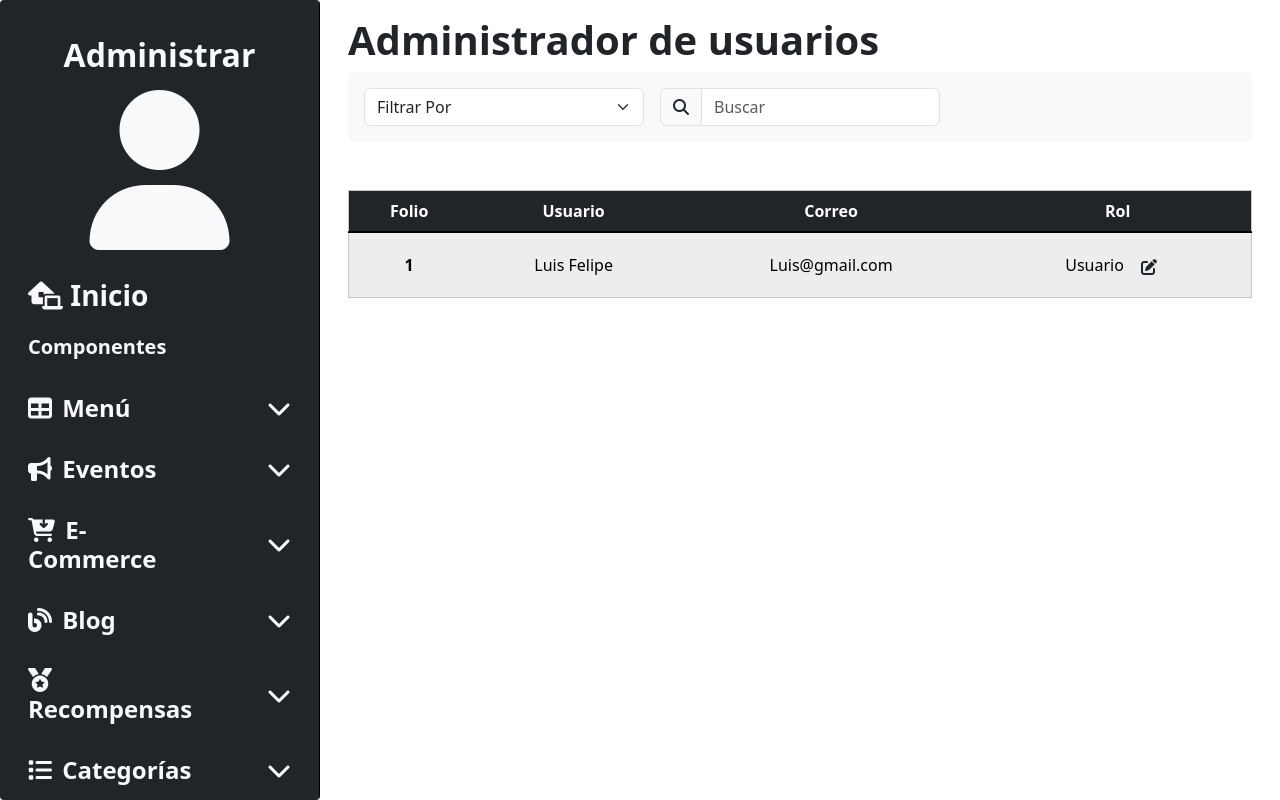
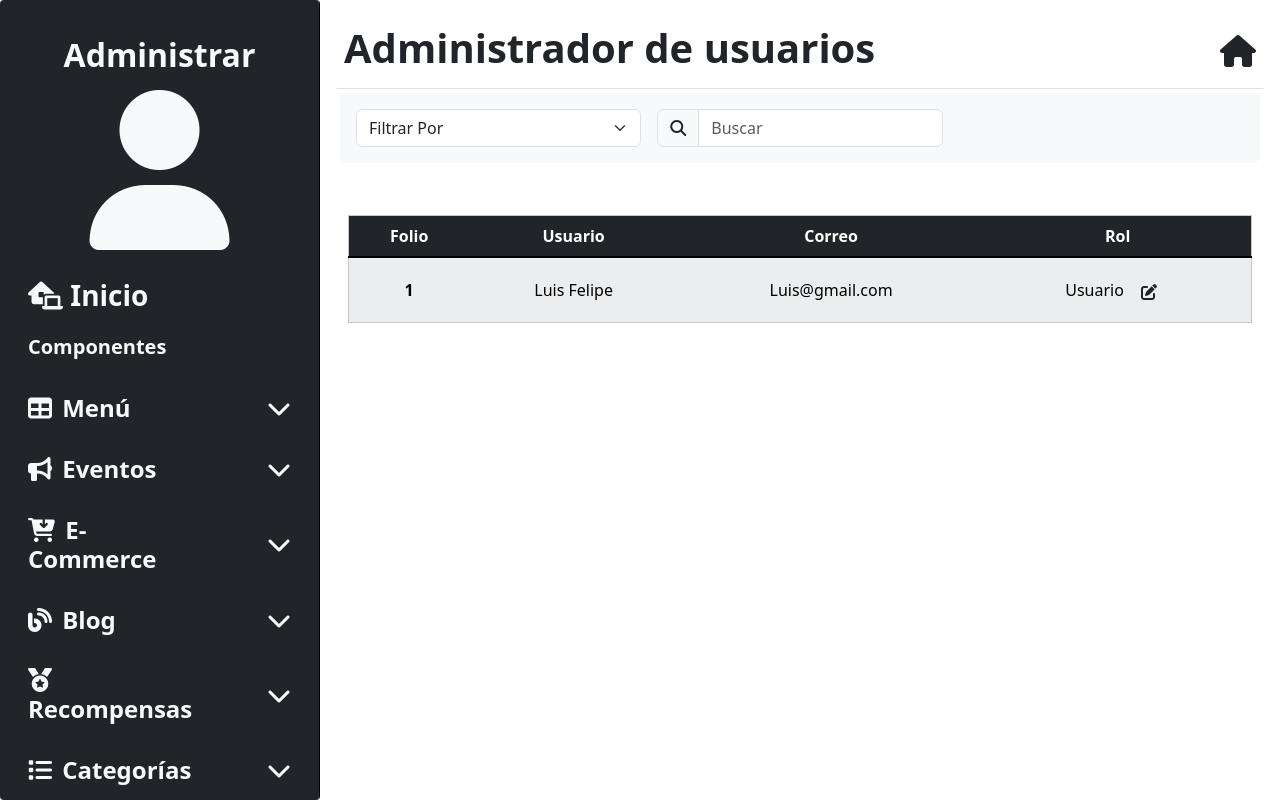
Before and after one commit to JuanGmz/Integradora, a PHP site: page /admin/adminUsuarios.html in a window 1280 px wide. Run offline with PHP 8.4, Linux system fonts and the light colour scheme; some libraries are stand-ins or nearby versions.

Commit message:
Casa en admin para ir a inicio

```diff
--- a/admin/adminBlog.html
+++ b/admin/adminBlog.html
@@ -417,8 +417,12 @@
 
             <!-- AQUI VA EL CONTENIDOOOOOOOO -->
             <div class="col-lg-9 offset-lg-3 p-3">
-                <div class="container-fluid">
+                <!-- Título de la página -->
+                <div class="container-fluid d-flex justify-content-between align-items-center p-2 border-bottom">
                     <h1 class="fw-bold">Blog</h1>
+                    <a class="text-decoration-none text-dark" href="../index.html">
+                        <i class="fa-solid fa-house fa-2x ms-auto"></i>
+                    </a>
                 </div>
                 <div class="container-fluid">
                     <div class="col bg-body-tertiary p-3 rounded">
--- a/admin/adminCategorias.html
+++ b/admin/adminCategorias.html
@@ -415,8 +415,12 @@
             </div>
             <!-- AQUI VA EL CONTENIDOOOOOOOO -->
             <div class="col-lg-9 offset-lg-3 p-3">
-                <div class="container-fluid">
+                <!-- Título de la página -->
+                <div class="container-fluid d-flex justify-content-between align-items-center p-2 border-bottom">
                     <h1 class="fw-bold">Categorias</h1>
+                    <a class="text-decoration-none text-dark" href="../index.html">
+                        <i class="fa-solid fa-house fa-2x ms-auto"></i>
+                    </a>
                 </div>
                 <div class="container-fluid bg-body-tertiary p-3 rounded">
                     <form class="row row-cols-lg-auto g-3 align-items-center">
--- a/admin/adminProductosEcommerce.html
+++ b/admin/adminProductosEcommerce.html
@@ -417,9 +417,13 @@
 
             <div class="col-lg-9 offset-lg-3 p-3">
                 <!-- AQUI VA EL CONTENIDOOOOOOOO -->
-                <div class="container-fluid">
+                <div class="container-fluid d-flex justify-content-between align-items-center p-2 border-bottom">
                     <h1 class="fw-bold">Productos E-Commerce</h1>
+                    <a class="text-decoration-none text-dark" href="../index.html">
+                        <i class="fa-solid fa-house fa-2x ms-auto"></i>
+                    </a>
                 </div>
+
                 <div class="container-fluid">
                     <div class="col bg-body-tertiary p-3 rounded">
                         <form class="row row-cols-lg-auto g-3 align-items-center">
--- a/admin/adminRecompensas.html
+++ b/admin/adminRecompensas.html
@@ -418,9 +418,13 @@
             <!-- AQUI VA EL CONTENIDOOOOOOOO -->
             <div class="col-lg-9 offset-lg-3 p-3">
                 <!-- Titulo de la página -->
-                <div class="container-fluid">
+                <div class="container-fluid d-flex justify-content-between align-items-center p-2 border-bottom">
                     <h1 class="fw-bold">Recompensas</h1>
+                    <a class="text-decoration-none text-dark" href="../index.html">
+                        <i class="fa-solid fa-house fa-2x ms-auto"></i>
+                    </a>
                 </div>
+
                 <div class="container-fluid">
                     <div class="col bg-body-tertiary p-3 rounded">
                         <!-- Formulario para filtrar por -->
--- a/admin/adminUsuarios.html
+++ b/admin/adminUsuarios.html
@@ -294,12 +294,11 @@
                         </h2>
                         <div id="flush-events" class="accordion-collapse collapse" data-bs-parent="#accordionPc">
                             <div class="accordion-body bg-dark">
-                                    <a href="adminEventos.html"
-                                        class="text-light fw-bold fs-6 text-decoration-none ms-5" aria-current="true">
+                                <a href="adminEventos.html" class="text-light fw-bold fs-6 text-decoration-none ms-5"
+                                    aria-current="true">
                                     Administrar Eventos
                                 </a><br><br>
-                                    <a href="adminReservas.html"
-                                        class="text-light fw-bold fs-6 text-decoration-none ms-5">
+                                <a href="adminReservas.html" class="text-light fw-bold fs-6 text-decoration-none ms-5">
                                     Administar Reservas
                                 </a><br><br>
                                 <a href="#" class="text-light fw-bold fs-6 text-decoration-none ms-5">
@@ -324,8 +323,8 @@
                         </h2>
                         <div id="flush-ecommerce" class="accordion-collapse collapse" data-bs-parent="#accordionPc">
                             <div class="accordion-body bg-dark">
-                                    <a href="adminPedidos.html"
-                                        class="fw-bold fs-6 ms-5 text-light text-decoration-none" aria-current="true">
+                                <a href="adminPedidos.html" class="fw-bold fs-6 ms-5 text-light text-decoration-none"
+                                    aria-current="true">
                                     Administrar Pedidos
                                 </a><br><br>
                                 <a href="adminProductosEcommerce.html"
@@ -405,11 +404,10 @@
                                 </div>
                             </button>
                         </h2>
-                            <div id="flush-categories" class="accordion-collapse collapse"
-                                data-bs-parent="#accordionPc">
+                        <div id="flush-categories" class="accordion-collapse collapse" data-bs-parent="#accordionPc">
                             <div class="accordion-body bg-dark">
-                                    <a href="adminCategorias.html"
-                                        class="fw-bold fs-6 ms-5 text-light text-decoration-none" aria-current="true">
+                                <a href="adminCategorias.html" class="fw-bold fs-6 ms-5 text-light text-decoration-none"
+                                    aria-current="true">
                                     Administrar Categorías
                                 </a>
                             </div>
@@ -422,11 +420,15 @@
 
             <!-- AQUI VA EL CONTENIDOOOOOOOO -->
             <div class="col-lg-9 offset-lg-3 p-3">
-                <!-- Titulo de la página -->
-                <div class="container-fluid">
+
+                <!-- Título de la página -->
+                <div class="container-fluid d-flex justify-content-between align-items-center p-2 border-bottom">
                     <h1 class="fw-bold">Administrador de usuarios</h1>
+                    <a class="text-decoration-none text-dark" href="../index.html">
+                        <i class="fa-solid fa-house fa-2x ms-auto"></i>
+                    </a>
                 </div>
-                <div class="container-fluid">
+                <div class="container-fluid p-1">
                     <div class="col bg-body-tertiary p-3 rounded">
                         <!-- Formulario para filtrar por -->
                         <form class="row row-cols-lg-auto g-3 align-items-center">
```
Also changed, not shown: admin/adminAsistencias.php (+6 -3 lines), admin/adminContacto.html (+6 -2 lines), admin/adminEventos.html (+42 -20 lines), admin/adminInicio.html (+6 -1 lines), admin/adminMenu.html (+7 -1 lines), admin/adminPedidos.html (+6 -1 lines), admin/adminReservas.html (+7 -2 lines). Lines whose indentation alone changed are shown as unchanged.
